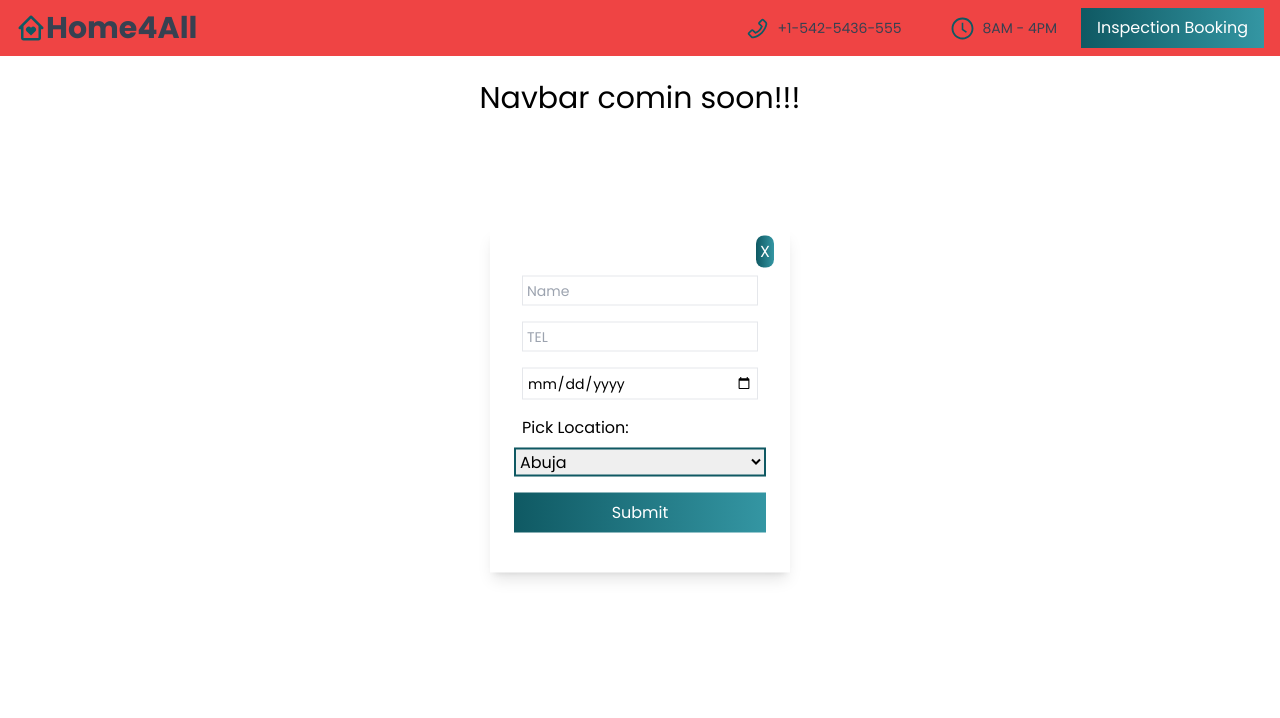
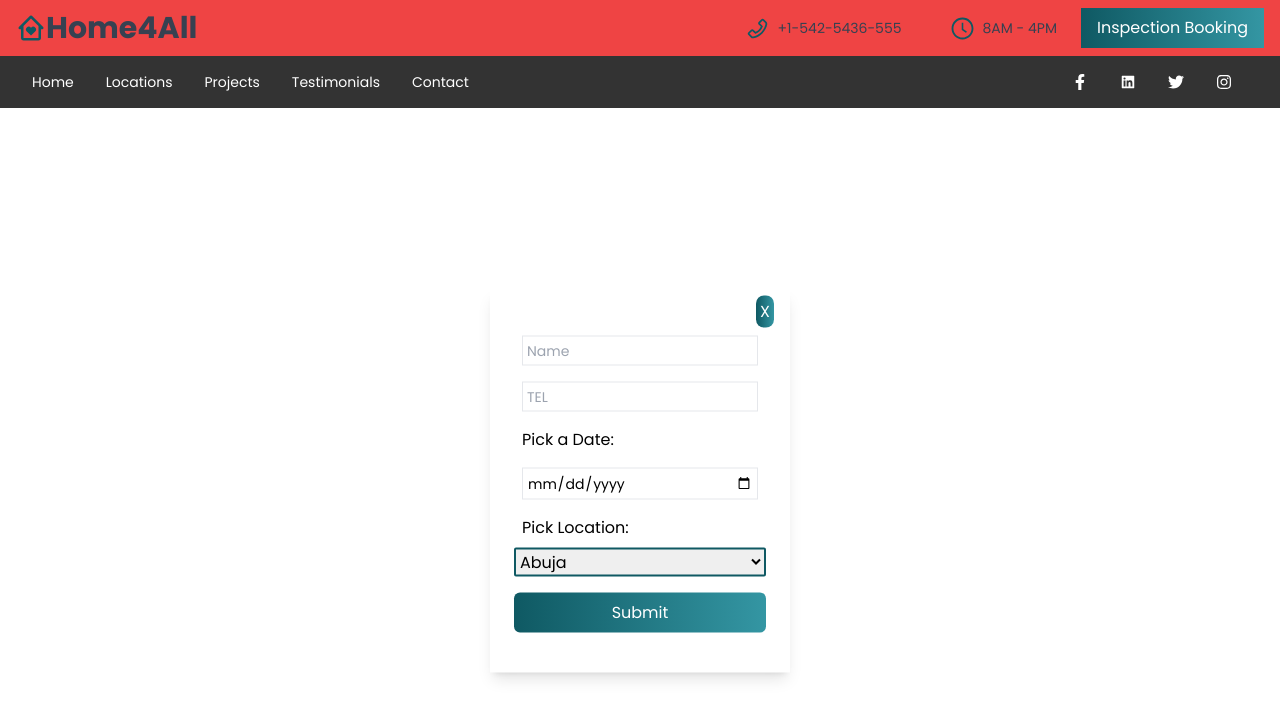
Before and after one commit to aipohruth/Homes, a React (Create React App) app: page / in a window 1280 px wide. Both pictures are taken after a click on the button "Inspection Booking". Shown: the top 718 px of the page. Built offline with nearby package versions, Linux system fonts and the light colour scheme.

Commit message:
feat:new features

```diff
--- a/src/Components/Modal.jsx
+++ b/src/Components/Modal.jsx
@@ -2,21 +2,22 @@ import React from 'react'
 
 const Modal = ({handleModal}) => {
   return (
-    <div classname='fixed inset-0 backdrop-blur-md z-50 flex justify-center items-center'>
-        <div className='bg-white w-[300px] mx-auto shadow-lg p-6 absolute top-[50%] left-[50%] translate-x-[-50%] translate-y-[-50%] flex justify-center'>
+    <div classname='fixed inset-0 backdrop-blur-md z-100 flex justify-center items-center'>
+        <div className='bg-white w-[300px] mx-auto shadow-lg p-6 absolute top-[60%] left-[50%] translate-x-[-50%] translate-y-[-50%] flex justify-center'>
         <form>
             <div className='mt-4 w-full grid grid-cols-1'>
                 <input className='border p-1  m-2 outline-none text-sm'required type="text" placeholder= 'Name' />
                 <input className='border p-1 m-2 outline-none text-sm' required type="number"  placeholder='TEL'/>
+                <label className='text-md m-2 text-bold'>Pick a Date:</label>
                 <input className='border p-1 m-2 outline-none text-sm' required type="date" />
                 <label className='text-md m-2 text-bold'>Pick Location:</label>
-                <select required className=' border-2 border-[#0f5963]'>
+                <select required className=' rounded-sm outline-none border-2 border-[#0f5963]'>
                     <option className='text-sm '>Abuja</option>
-                    <option>Lagos</option>
-                    <option>Calabar</option>
-                    <option>Port-Harcout</option>
+                    <option className='text-sm '>Lagos</option>
+                    <option className='text-sm '>Calabar</option>
+                    <option className='text-sm '>Port-Harcout</option>
                 </select>
-                <button className='w-full my-4'>Submit</button>
+                <button className='w-full my-4 rounded-md'>Submit</button>
             </div>
         </form>
         <button className='absolute top-2 right-4 p-1 rounded-lg' onClick={() => handleModal()}>X</button>
--- a/src/Components/Navbar.jsx
+++ b/src/Components/Navbar.jsx
@@ -1,10 +1,43 @@
-import React from 'react'
+import React,{useState} from 'react';
+import {FaBars, FaFacebookF, FaTwitter, FaInstagram } from 'react-icons/fa';
+import {AiFillLinkedin} from 'react-icons/ai';
 
 const Navbar = () => {
+const [nav, setNav] = useState(false)
+const handleNav = () =>{
+    setNav(!nav)
+}
   return (
-    <div className='flex justify-center text-3xl mt-6'>
-      Navbar comin soon!!!
-    </div>
+    <div className='w-full min-h-[50px] flex justify-between items-center pr-8 pl-4 z-10 absolute bg-black/80 text-white'>
+         <ul className='hidden sm:flex' >
+                    <li><a href="/" className='hover:text-red-500'>Home</a></li>
+                    <li><a href="#location" className='hover:text-red-500'>Locations</a></li>
+                    <li><a href="#projects" className='hover:text-red-500'>Projects</a></li>
+                    <li><a href="#testimonials" className='hover:text-red-500'>Testimonials</a></li>
+                    <li><a href="#contact" className='hover:text-red-500'>Contact</a></li>
+                </ul>
+
+            <div className='flex justify-between'>
+             <FaFacebookF className='mx-4 hover:text-red-500 cursor-pointer' />
+             <AiFillLinkedin className='mx-4 hover:text-red-500 cursor-pointer' />
+             <FaTwitter className='mx-4 hover:text-red-500 cursor-pointer' />
+             <FaInstagram className='mx-4 hover:text-red-500 cursor-pointer' />
+            </div>
+
+            <div className='sm:hidden z-10' >
+            <FaBars onClick={() => handleNav()}  size={30} />
+            </div>
+            <div className={nav ?'overflow-y-hidden md:hidden ease-in px-4 py-7 flex flex-col w-1/2 duration-300 text-gray-300 absolute left-0 top-0 h-screen bg-black/90': 'absolute top-0 h-screen left-[-100%] ease-in duration-500' }>
+            <ul className='text-center pt-8 w-full h-full' >
+                    <li><a className='text-xl' href="/">Home</a></li>
+                    <li><a  className='text-xl' href="#location">Our Locations</a></li>
+                    <li><a className='text-xl' href="#projects">Projects</a></li>
+                    <li><a className='text-xl' href="#testimonials">Testimonials</a></li>
+                    <li><a className='text-xl' href="#contact">Contact</a></li>
+                </ul>
+            </div>
+        </div>
+
   )
 }
 
--- a/src/index.css
+++ b/src/index.css
@@ -20,4 +20,7 @@
     button{
         @apply px-4 py-2 border-0 bg-gradient-to-r from-[var(--primary-dark)] to-[var(--primary-light)] text-white
     }
+    li{
+        @apply p-4 text-sm
+    }
 }
```
